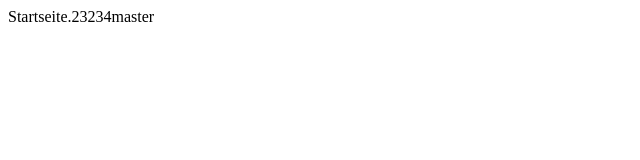
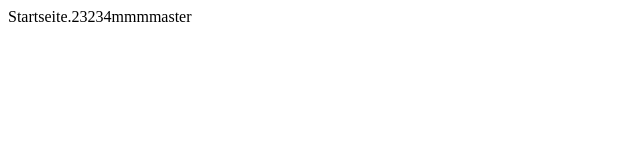
Before and after one commit to green11/0main_openSAP_repo, a plain HTML site: page index.html in a window 1280 px wide. Shown: the full height of the page, 0-640 px from the left. Drawn offline with Linux system fonts and the light colour scheme.

Commit message:
adda mmm

```diff
--- a/index.html
+++ b/index.html
@@ -1,6 +1,6 @@
 <!DOCTYPE html>
 <html>
 	<body>
-		<div>Startseite.23234master</div>
+		<div>Startseite.23234mmmmaster</div>
 	</body>
 </html>
```
